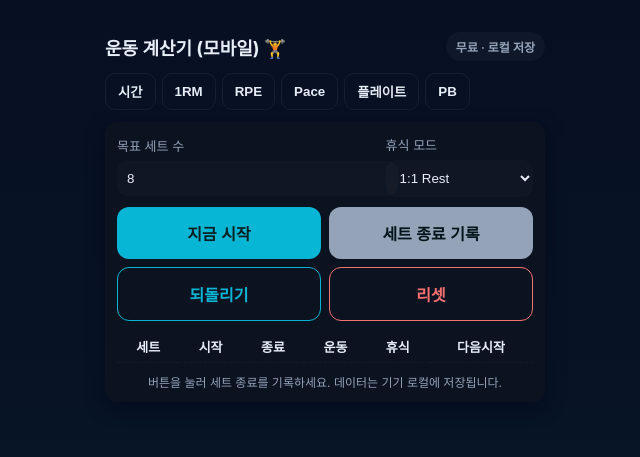
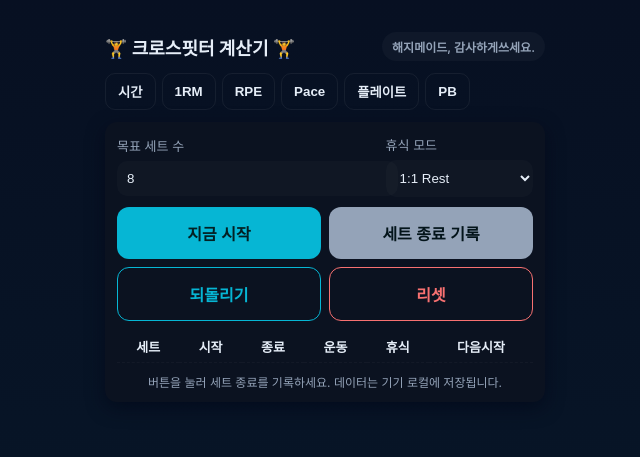
Before and after one commit to libysou/crossfitermanager, a plain HTML site: page index.html in a window 1280 px wide. Shown: the whole page, without its empty margins (315-955 px from the left). Drawn offline with Linux system fonts and the light colour scheme.

Commit message:
Update index.html

```diff
--- a/index.html
+++ b/index.html
@@ -3,7 +3,7 @@
 <head>
   <meta charset="utf-8" />
   <meta name="viewport" content="width=device-width,initial-scale=1,maximum-scale=1" />
-  <title>운동 계산기 (모바일)</title>
+  <title>운동 계산기(해지메이드)</title>
   <style>
     /* 간단한 모바일 최적화 스타일 */
     :root{--bg:#0f172a;--card:#0b1220;--accent:#06b6d4;--muted:#94a3b8;--text:#e6eef8}
@@ -33,8 +33,8 @@
 <body>
   <div class="app">
     <header>
-      <h1>운동 계산기 (모바일) 🏋️</h1>
-      <div class="pill small">무료 · 로컬 저장</div>
+      <h1>🏋️ 크로스핏터 계산기 🏋️</h1>
+      <div class="pill small">해지메이드, 감사하게쓰세요.</div>
     </header>
 
     <nav>
```
